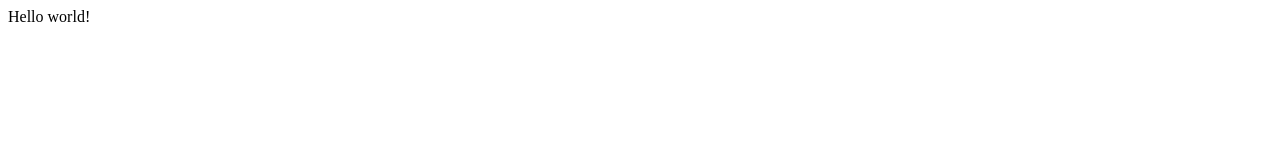
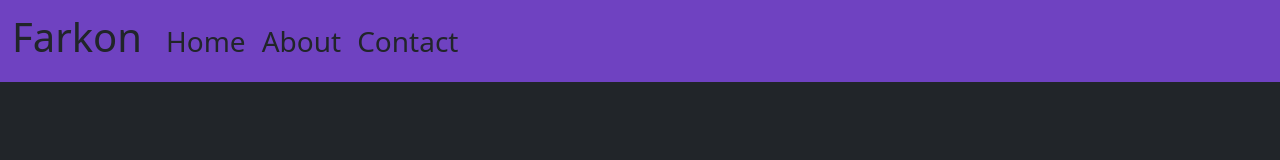
Before and after one commit to farkon00/my-page, a website: page index.html in a window 1280 px wide. Drawn offline with nearby package versions, Linux system fonts and the light colour scheme.

Commit message:
Nav bar added

```diff
--- /dev/null
+++ b/css/style.css
@@ -0,0 +1,10 @@
+body {
+    width: 100%;
+    overflow-x: hidden;
+}
+
+.header {
+    background-color: #6f42c1;
+    width: 100vw;
+    position: fixed;
+}
--- a/index.html
+++ b/index.html
@@ -4,10 +4,33 @@
     <meta charset="UTF-8">
     <meta http-equiv="X-UA-Compatible" content="IE=edge">
     <meta name="viewport" content="width=device-width, initial-scale=1.0">
+    <link href="https://cdn.jsdelivr.net/npm/bootstrap@5.1.3/dist/css/bootstrap.min.css" rel="stylesheet" crossorigin="anonymous">
+    <link href="css/style.css" rel="stylesheet">
     <title>Farkon</title>
 </head>
-<body>
-    Hello world!
+<body class="bg-dark">
+    <div class="header navbar navbar-expand-lg">
+        <div class="container-fluid">
+            <a class="navbar-brand" href="#">
+                <h1 class="text-dark">Farkon</h1>
+            </a>
+            <div class="collapse navbar-collapse" id="navbarNav">
+                <ul class="navbar-nav">
+                    <li class="nav-item">
+                        <a class="nav-link text-dark fs-3" href="#main">Home</a>
+                    </li>
+                    <li class="nav-item">
+                        <a class="nav-link text-dark fs-3" href="#about">About</a>
+                    </li>
+                    <li class="nav-item">
+                        <a class="nav-link text-dark fs-3" href="#contact">Contact</a>
+                    </li>
+                </ul>
+            </div>
+        </div>
+    </div>
+    <br>
+    <br><br><br><br><br><br><br><br><br><br><br><br><br><br><br><br><br><br><br><br><br><br><br><br><br><br><br><br><br><br><br><br><br><br><br><br><br><br><br><br><br><br>
     <script src="index.js"></script>
 </body>
 </html>
```
